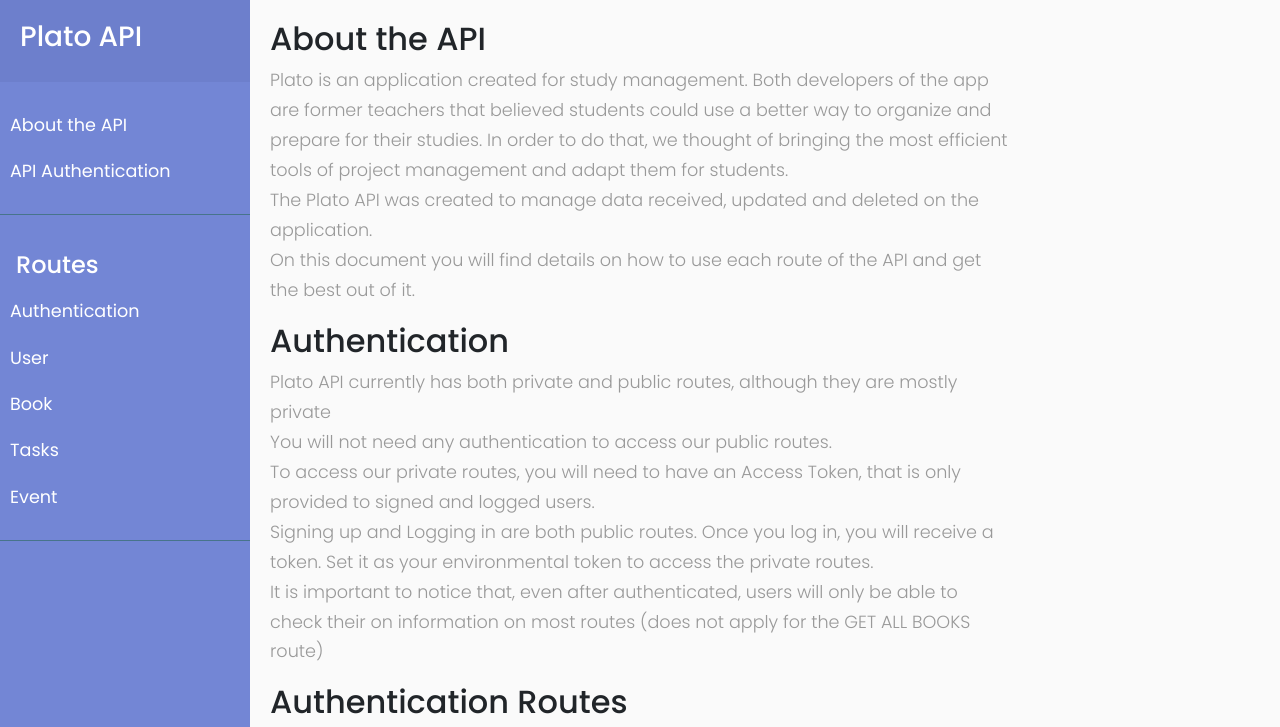
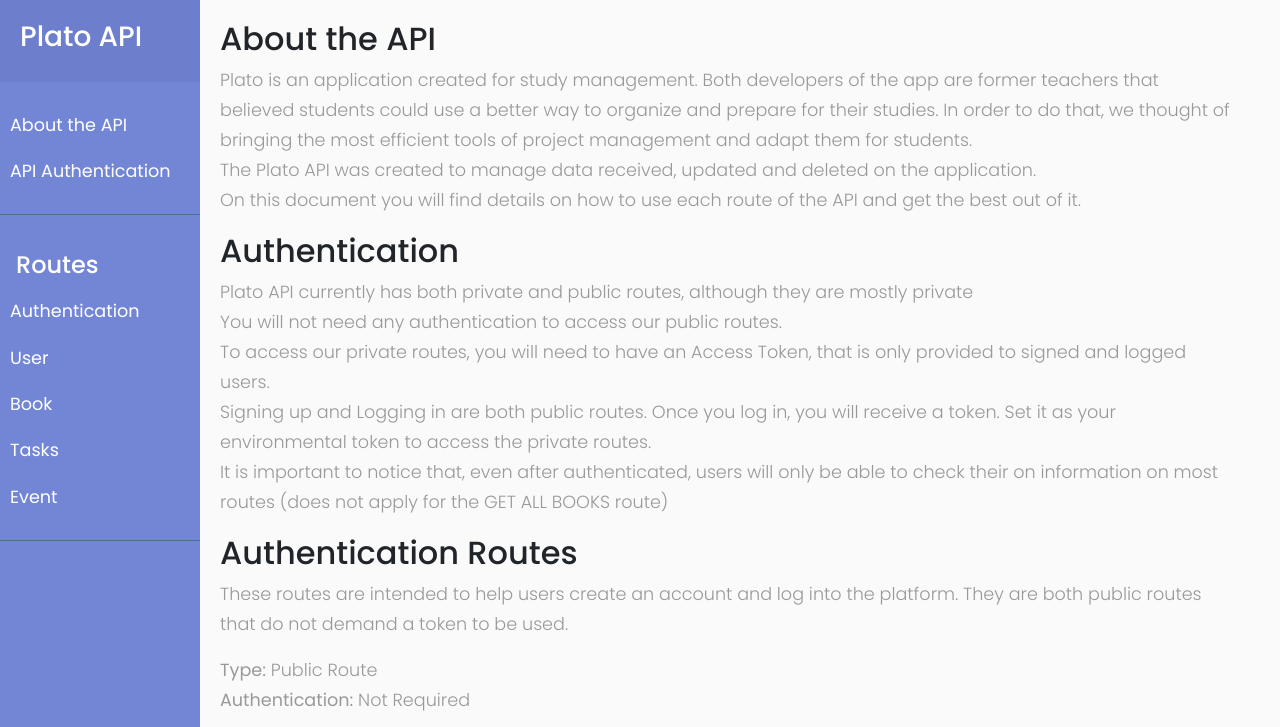
Before and after one commit to f-mantovani/project-3-backend, a website: page documentation/index.html in a window 1280 px wide. Shown: the top 727 px of the page. Drawn offline with nearby package versions, Linux system fonts and the light colour scheme.

Commit message:
updated index

```diff
--- a/documentation/nav.styling.css
+++ b/documentation/nav.styling.css
@@ -64,8 +64,8 @@ nav {
 }
 
 #sidebar {
-    min-width: 250px;
-    max-width: 250px;
+    min-width: 200px;
+    max-width: 200px;
     background: #7386D5;
     color: #fff;
     transition: all 0.3s;
@@ -157,8 +157,10 @@ a.article:hover {
     padding: 20px;
     min-height: 100vh;
     transition: all 0.3s;
-    margin: 0 250px;
+    margin: 0 24px 0 200px;
 }
+
+
 
 /* ---------------------------------------------------
     MEDIAQUERIES
@@ -174,4 +176,8 @@ a.article:hover {
     #sidebarCollapse span {
         display: none;
     }
+
+    #content {
+        margin: 0 auto;
+    }
 }
```
